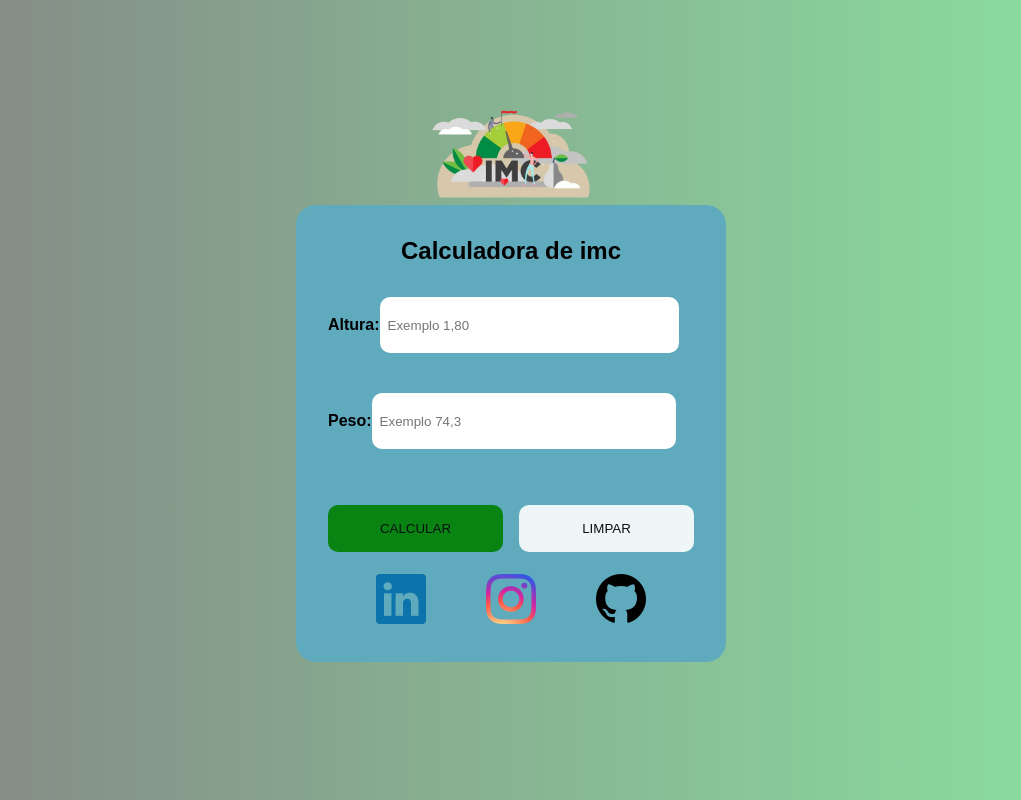
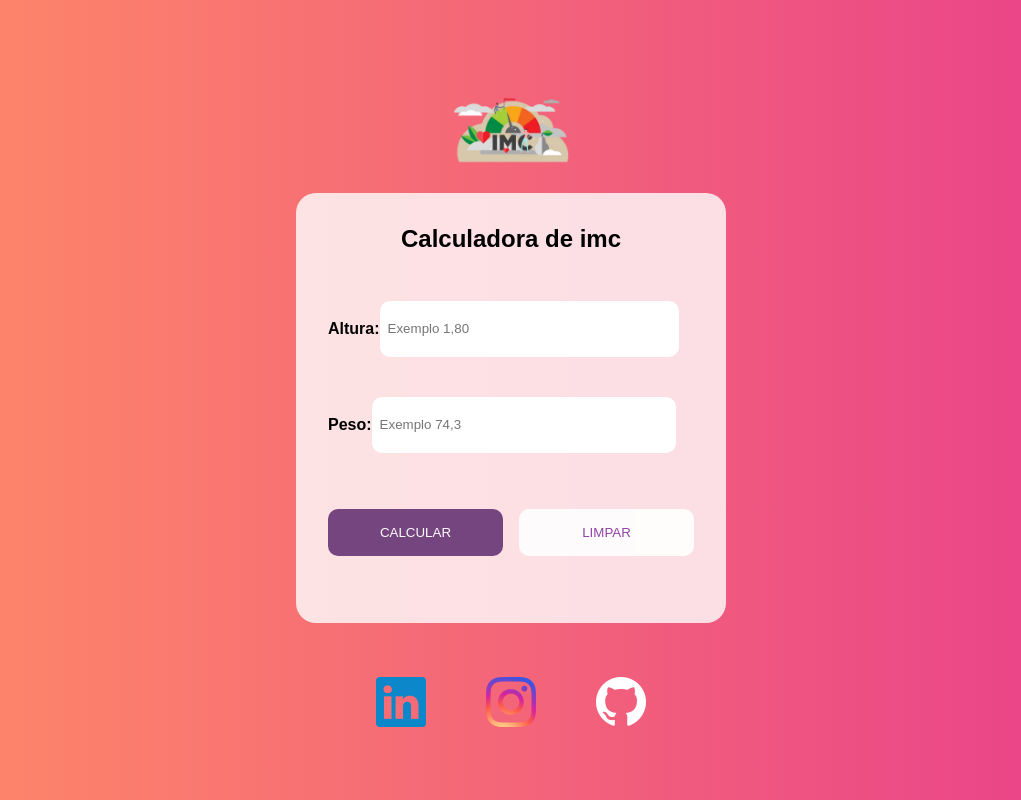
Before and after one commit to GuiLuiz06/calculadora-de-imc, a React (Vite) app in the folder Calculadora-imc/: page / in a window 1280 px wide. Shown: the whole page, without its empty margins (129-1150 px from the left). Built offline with nearby package versions, Linux system fonts and the light colour scheme.

Commit message:
finalizado css

```diff
--- a/Calculadora-imc/src/App.css
+++ b/Calculadora-imc/src/App.css
@@ -1,10 +1,10 @@
 .container {
   min-height: 430px;
   min-width: 430px;
-  background-color: rgb(95, 170, 189);
+  background-color: rgba(255, 255, 255, 0.8)  ;
   padding: 2rem;
   border-radius: 20px;
-  margin-top: -13px;
+  margin-top: 1rem;
 }
 .social {
   display: flex;
--- a/Calculadora-imc/src/App.jsx
+++ b/Calculadora-imc/src/App.jsx
@@ -63,9 +63,9 @@ const App = () => {
             resetCalc={resetCalc}
           />
         )}
-        <div className="social">
+      </div>
+      <div className="social">
         <Social />
-      </div>
       </div>
     </>
   );
--- a/Calculadora-imc/src/components/Botao.css
+++ b/Calculadora-imc/src/components/Botao.css
@@ -8,10 +8,20 @@ button {
     flex: 1;
 }
 #clear-btn {
-    background-color: #fffefe;
+    background-color: #FFFFFF;
+    color: #86349f;
+}
+#clear-btn:hover {
+    background-color: #e5e4e4;
+    transition: 2s;
 }
 #calc-btn {
-    background-color: green;
+    background-color: #673576;
+    color: #FFFFFF
+}
+#calc-btn:hover {
+    background-color: #3d2046;
+    transition: 2s;
 }
 #back-btn {
     background-color: rgb(255, 36, 36);
--- a/Calculadora-imc/src/components/ImcInfo.css
+++ b/Calculadora-imc/src/components/ImcInfo.css
@@ -9,11 +9,11 @@
 }
 #imc-info {
   font-size: 1.4rem;
-  color: #ccc;
+  color: #ac4bb9;
 }
 #result h3 {
   margin-top: 1rem;
-  color: #dfdfdf;
+  color: #782ed8;
 }
 #imc-table {
   margin: 0.5rem;
--- a/Calculadora-imc/src/components/Logo.css
+++ b/Calculadora-imc/src/components/Logo.css
@@ -1,6 +1,6 @@
-img {
-    width: 15vw;
+.logo img {
+    width: 11vw;
     display: flex;
     margin: 0 auto;
-    margin-top: -3rem;
+    margin-top: 1rem;
 }
--- a/Calculadora-imc/src/components/Social.css
+++ b/Calculadora-imc/src/components/Social.css
@@ -2,6 +2,7 @@
     text-decoration: none;
     color: inherit;
     display: inline;
+    margin-top: 2rem;
 }
 .social-main {
     display: flex;
@@ -24,7 +25,7 @@
 }
 .social-main .bi-linkedin {
   font-size: 50px;
-  color: #0c73ab;
+  color: #0c87ca;
 }
 .social-main .bi-instagram {
   font-size: 50px;
@@ -32,7 +33,20 @@
 }
 .social-main .bi-github {
   font-size: 50px;
-  color: #000000;
+  color: #ffffff;
+}
+.social-main .bi-linkedin:hover {
+  color: #0a608f;
+  text-shadow: 0 0 4px;
+  transition: 1s;
+}
+.social-main .bi-instagram:hover {
+  text-shadow: 0 0 43px;
+}
+.social-main .bi-github:hover {
+  color: #333333;
+  text-shadow: 0 0 1px;
+  transition: 1s;
 }
 
 @media (min-width: 375px) and (max-width: 667px) {
--- a/Calculadora-imc/src/components/calculadora.css
+++ b/Calculadora-imc/src/components/calculadora.css
@@ -1,6 +1,6 @@
 #main-calc h2 {
   text-align: center;
-  margin-bottom: 2rem;
+  margin-bottom: 3rem;
 }
 
 .form-inputs {
@@ -24,6 +24,7 @@
 
 .controle-form input {
   padding: 1rem 0.5rem;
+  color: #7b1083;
 }
 
 .button-action {
@@ -48,18 +49,9 @@
 #calc-btn {
     border-radius: 10px;
 }
-#calc-btn:hover {
-    background-color: greenyellow;
-    transition: 1s;
-}
 #clear-btn {
     border-radius: 10px;
 }
-#clear-btn:hover {
-    background-color: rgb(102, 102, 102);
-    transition: 1s;
-}
-
 .button-action {
   display: flex;
   justify-content: space-between;
--- a/Calculadora-imc/src/index.css
+++ b/Calculadora-imc/src/index.css
@@ -6,7 +6,7 @@
 }
 
 body {
-    background: linear-gradient(to right, #858484, #8ae4a1);
+    background: linear-gradient(to right,   #FF8C66, #E83E8C);
     display: flex;
     justify-content: center;
     align-items: center;
```
